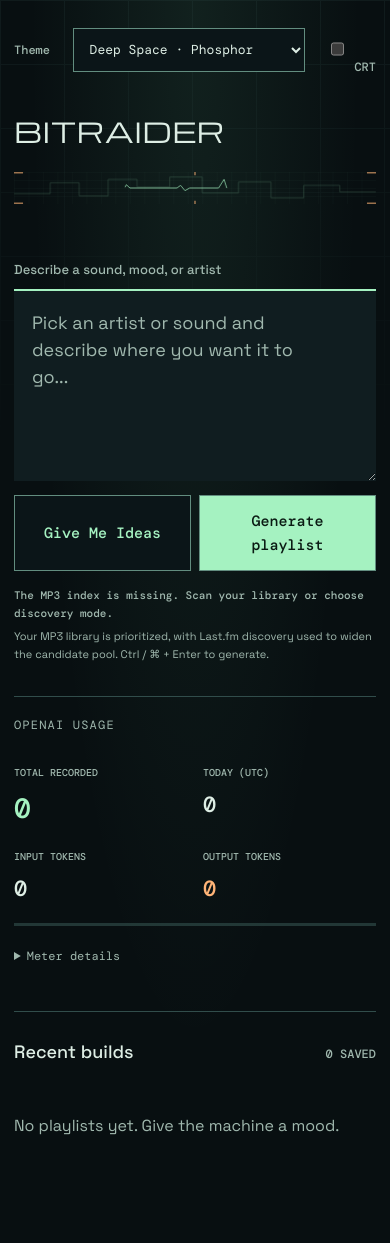
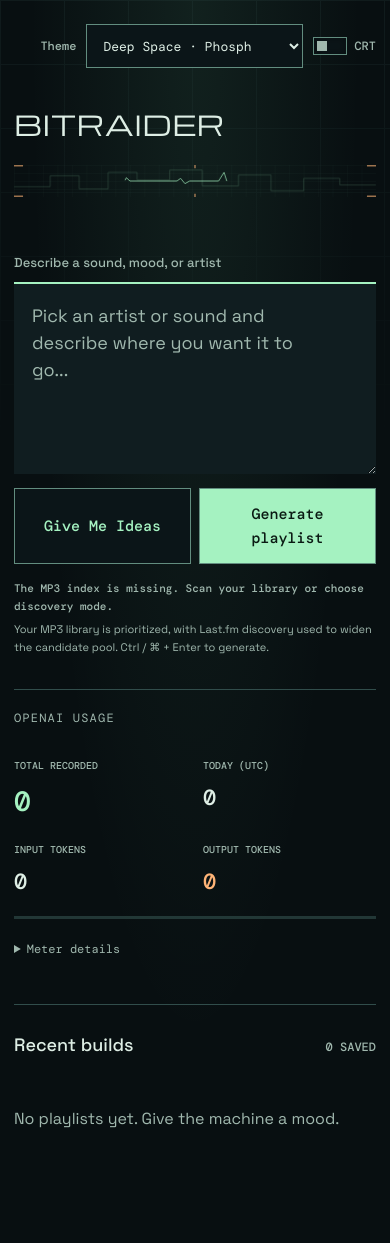
Before and after one commit to dmillion/spotify-gpt, a Flask app: page / in a window 390 px wide. After the commit the page ends 1128 px from the top, so only its background shows below. Run offline with Flask 3, Linux system fonts and the light colour scheme; data that the repository does not hold is empty.

Commit message:
Add optional CRT display filter

```diff
--- a/static/themes.css
+++ b/static/themes.css
@@ -21,6 +21,7 @@
   --button-ink:#0a1a13;
   --accent-hover:#ccffdd;
   --glow:rgba(130,245,184,.08);
+  --crt-glow:rgba(165,242,193,.24);
 }
 html[data-theme='amber'] {
   --ink:#fae8cd;
@@ -36,6 +37,7 @@ html[data-theme='amber'] {
   --button-ink:#241506;
   --accent-hover:#ffe6b7;
   --glow:rgba(255,192,98,.07);
+  --crt-glow:rgba(255,208,138,.22);
 }
 
 html { color-scheme:dark; }
@@ -75,6 +77,32 @@ textarea { font-size:18px; }
 .theme-control { display:flex; flex-wrap:wrap; align-items:center; gap:10px; }
 .theme-control label { font:500 12px 'DM Mono',monospace; color:var(--muted); margin:0; }
 .theme-control select { font:400 13px 'DM Mono',monospace; }
+.crt-control { display:inline-flex; align-items:center; gap:7px; cursor:pointer; user-select:none; }
+.crt-control input { position:absolute; width:1px; height:1px; margin:-1px; opacity:0; pointer-events:none; }
+.crt-switch {
+  position:relative;
+  display:inline-block;
+  width:34px;
+  height:18px;
+  border:1px solid var(--line-strong);
+  background:var(--control);
+  box-shadow:inset 0 0 8px rgba(0,0,0,.35);
+  transition:border-color 140ms ease-out,background-color 140ms ease-out,box-shadow 160ms ease-out;
+}
+.crt-switch::after {
+  content:'';
+  position:absolute;
+  top:3px;
+  left:3px;
+  width:10px;
+  height:10px;
+  background:var(--muted);
+  box-shadow:0 0 0 transparent;
+  transition:transform 140ms ease-out,background-color 140ms ease-out,box-shadow 160ms ease-out;
+}
+.crt-control input:checked + .crt-switch { border-color:var(--acid); box-shadow:inset 0 0 8px var(--glow),0 0 8px var(--glow); }
+.crt-control input:checked + .crt-switch::after { transform:translateX(16px); background:var(--acid); box-shadow:0 0 7px var(--crt-glow); }
+.crt-control:has(input:focus-visible) .crt-switch { outline:2px solid var(--focus); outline-offset:3px; }
 .prompt-label { display:block; margin:24px 0 10px; font-size:13px; font-weight:500; color:var(--muted); }
 .prompt-help { margin:6px 0 0; color:var(--muted); font-size:11px; }
 .source-control { display:flex; flex-wrap:wrap; gap:12px; align-items:center; justify-content:space-between; color:var(--muted); font-size:13px; }
@@ -235,14 +263,46 @@ a { color:var(--acid); text-underline-offset:4px; }
 .login-main button:hover { background:var(--accent-hover); }
 .error { color:var(--red); }
 
+/* Optional CRT layer inspired by cool-retro-term: scanlines, bloom, vignette and subtle flicker. */
+html[data-crt='on'] body { text-shadow:0 0 2px var(--crt-glow); }
+html[data-crt='on'] body::after {
+  content:'';
+  position:fixed;
+  inset:0;
+  z-index:9999;
+  pointer-events:none;
+  background:
+    radial-gradient(ellipse at center,transparent 54%,rgba(0,0,0,.08) 72%,rgba(0,0,0,.46) 100%),
+    repeating-linear-gradient(to bottom,rgba(255,255,255,.026) 0,rgba(255,255,255,.026) 1px,rgba(0,0,0,.11) 2px,rgba(0,0,0,.11) 4px);
+  box-shadow:inset 0 0 110px rgba(0,0,0,.48);
+  opacity:.72;
+  animation:crt-flicker 4.8s steps(1,end) infinite;
+}
+html[data-crt='on'] .studio-header h1,
+html[data-crt='on'] #usage-total,
+html[data-crt='on'] .usage-value,
+html[data-crt='on'] a,
+html[data-crt='on'] .composer-actions button {
+  text-shadow:0 0 3px var(--crt-glow),0 0 9px var(--crt-glow);
+}
+html[data-crt='on'] .signal-panel svg { filter:drop-shadow(0 0 3px var(--crt-glow)); }
+html[data-crt='on'] .composer,
+html[data-crt='on'] .usage-grid,
+html[data-crt='on'] .login-main form { box-shadow:inset 0 0 30px rgba(0,0,0,.22); }
+@keyframes crt-flicker {
+  0%,18%,22%,46%,51%,77%,100% { opacity:.72; }
+  19%,47%,78% { opacity:.67; }
+  20%,48% { opacity:.75; }
+}
+
 #error-help { margin:-8px 0 24px; }
 #error-help a { display:inline-flex; align-items:center; min-height:44px; }
 
 @media (max-width:700px) {
   .workstation-bar { gap:12px; margin-bottom:28px; }
-  .theme-control { width:100%; justify-content:space-between; }
+  .theme-control { width:100%; justify-content:flex-end; }
   .station-name { display:inline; }
-  .theme-control select { max-width:calc(100% - 60px); }
+  .theme-control select { max-width:calc(100% - 145px); }
   .actions { flex-wrap:wrap; justify-content:flex-start; gap:12px; }
   .workspace { grid-template-columns:1fr; gap:32px; margin-bottom:36px; }
   .studio-header { gap:14px; margin-top:32px; }
@@ -263,7 +323,7 @@ a { color:var(--acid); text-underline-offset:4px; }
   *, *::before, *::after { scroll-behavior:auto !important; animation:none !important; transition:none !important; }
 }
 @media (forced-colors:active) {
-  body::before, .signal-panel { display:none !important; }
+  body::before, body::after, .signal-panel { display:none !important; }
   .usage-input { background:Highlight; forced-color-adjust:none; }
   .usage-output { background:CanvasText; forced-color-adjust:none; }
   :where(a, button, select, input, textarea):focus-visible { outline-color:Highlight; }
```
